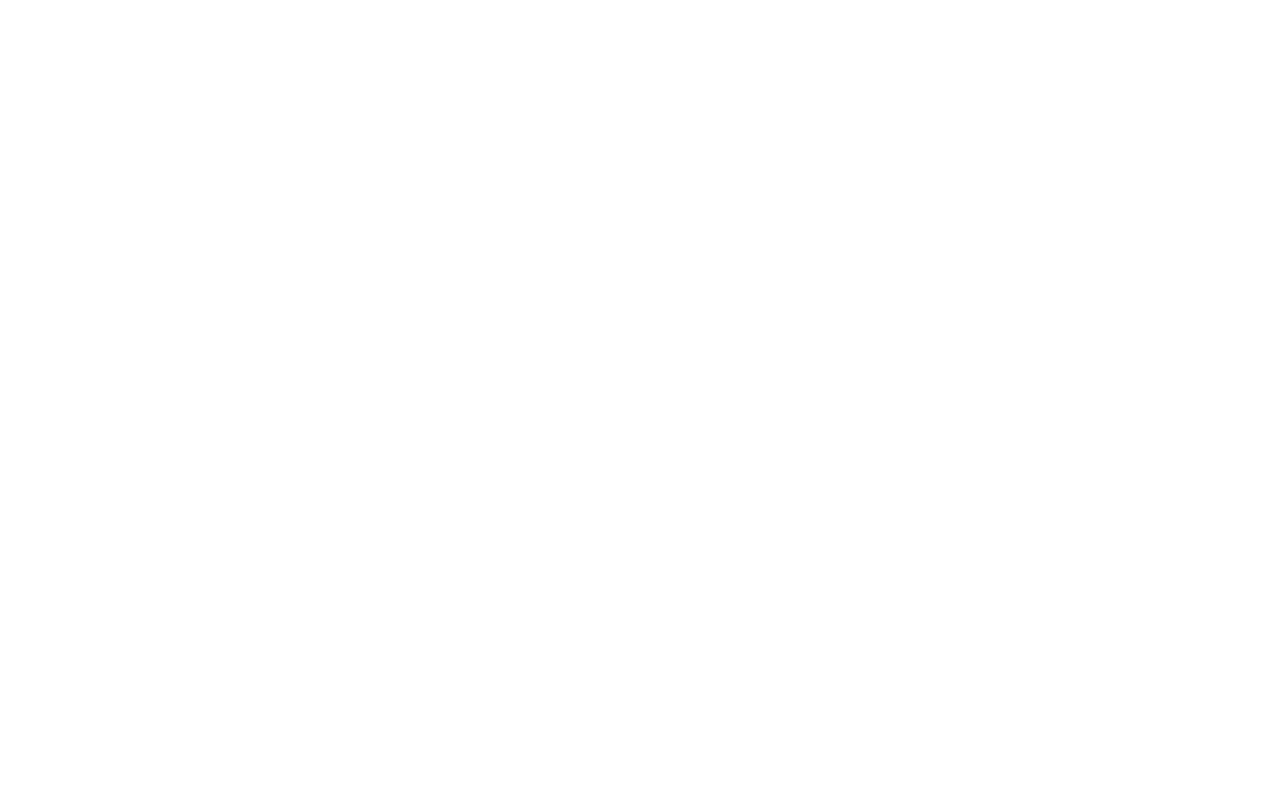
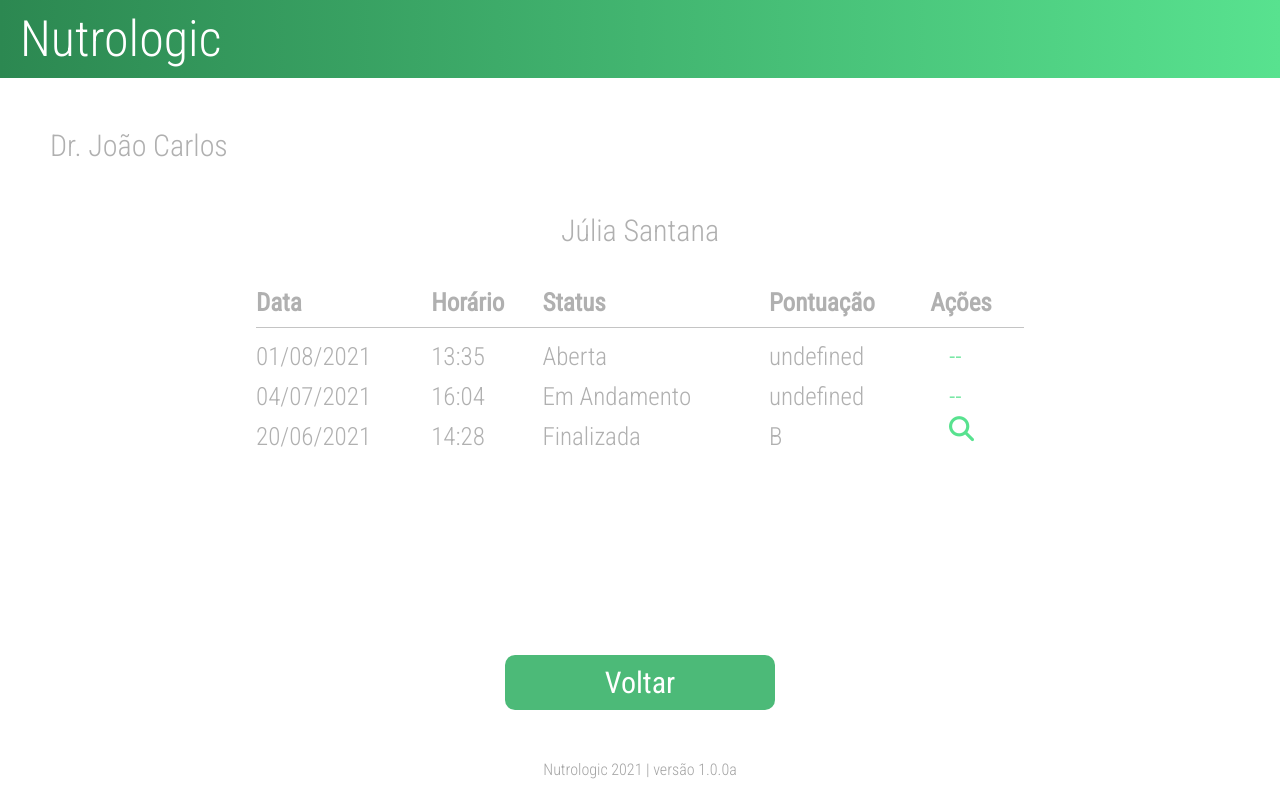
Before and after one commit to akelesis/nutrologic-frontend, a Vue app: page /nutritionist/patientHistory in a window 1280 px wide. Built offline with nearby package versions, Linux system fonts and the light colour scheme.

Commit message:
feat: create patient history view

```diff
--- a/src/router/index.js
+++ b/src/router/index.js
@@ -139,6 +139,11 @@
     path: '/nutritionist/evaluation/medicalRecords12',
     name: 'medicalRecords12',
     component: () => import('../views/NutritionistEvaluation/MedicalRecords12.vue')
+  },
+  {
+    path: '/nutritionist/patientHistory',
+    name: 'patientHistory',
+    component: () => import('../views/PatientHistory.vue')
   }
 ]
 
--- /dev/null
+++ b/src/views/PatientHistory.vue
@@ -0,0 +1,183 @@
+<template>
+  <div class="NutritionistDashboard">
+    <Header headerStyle="NutritionistHeader" />
+    <main class="patients-history-main">
+      <div class="patients-history-top-content">
+        <div class="nutritionist-name-container">
+          <p>{{user.name}}</p>
+        </div>
+        <div class="patients-history-container">
+          <p id="patient-name">{{user.patientName}}</p>
+          <table class="patients-history-table">
+            <thead>
+              <th>Data</th>
+              <th>Horário</th>
+              <th>Status</th>
+              <th>Pontuação</th>
+              <th>Ações</th>
+            </thead>
+            <tbody>
+              <tr v-for="history in PatientHistory" :key="history.id">
+                <td>{{history.data}}</td>
+                <td>{{history.horario}}</td>
+                <td>{{history.status}}</td>
+                <td>{{history.pontuacao}}</td>
+                <td class="action-buttons" v-if="history.pontuacao === 'undefined'">--</td>
+                <td class="action-buttons" v-else>
+                  <i class="fas fa-search"></i>
+                </td>
+              </tr>
+            </tbody>
+          </table>
+        </div>
+      </div>
+      <GreenButton label="Voltar"/>
+    </main>
+    <main-footer />
+  </div>
+</template>
+
+<script>
+import GreenButton from '../components/GreenButton.vue'
+import Header from '../components/Header.vue'
+import MainFooter from '../components/MainFooter.vue'
+export default {
+  components: {
+    Header,
+    MainFooter,
+    GreenButton
+  },
+  data () {
+    return {
+      user: {
+        name: 'Dr. João Carlos',
+        patientName: 'Júlia Santana'
+      },
+      PatientHistory: [
+        {
+          id: '1',
+          data: '01/08/2021',
+          horario: '13:35',
+          status: 'Aberta',
+          pontuacao: 'undefined'
+        },
+        {
+          id: '2',
+          data: '04/07/2021',
+          horario: '16:04',
+          status: 'Em Andamento',
+          pontuacao: 'undefined'
+        },
+        {
+          id: '3',
+          data: '20/06/2021',
+          horario: '14:28',
+          status: 'Finalizada',
+          pontuacao: 'B'
+        }
+      ]
+    }
+  }
+}
+</script>
+
+<style scoped>
+.NutritionistDashboard {
+  display: flex;
+  flex-direction: column;
+  justify-content: space-between;
+  height: 100vh;
+  font-family: 'Roboto Condensed', sans-serif;
+  font-weight: 300;
+}
+
+.patients-history-main{
+  display: flex;
+  flex-direction: column;
+  justify-content: space-between;
+  align-items: center;
+  height: 100%;
+  margin-top: 50px;
+}
+
+#patient-name {
+  font-size: 30px;
+  color: #B0B0B0;
+  margin-bottom: 40px;
+}
+
+.patients-history-top-content{
+  display: flex;
+  flex-direction: column;
+  justify-content: flex-start;
+  align-items: center;
+}
+
+.nutritionist-name-container{
+  display: flex;
+  justify-content: flex-start;
+  width: 100vw;
+  padding-left: 50px;
+}
+
+.nutritionist-name-container p{
+  font-size: 30px;
+  color: #B0B0B0;
+}
+
+.patients-history-container{
+  display: flex;
+  flex-direction: column;
+  justify-content: flex-start;
+  align-items: center;
+  min-width: 60vw;
+  max-height: 500px;
+  overflow: auto;
+  margin-top: 50px;
+  margin-bottom: 30px;
+}
+
+.patients-history-table{
+  width: 100%;
+  text-align: start;
+  border-collapse: collapse;
+  font-size: 25px;
+  color: #B0B0B0;
+}
+
+.patients-history-table thead {
+  border-bottom: 1px solid #C4C4C4;
+}
+
+.patients-history-table th {
+  text-align: start;
+}
+
+.patients-history-table thead::after {
+  height: 10px;
+  display: table-row;
+  content: '';
+}
+
+.patients-history-table tbody::before {
+  height: 10px;
+  display: table-row;
+  content: '';
+}
+
+.patients-history-table tr{
+  line-height: 40px;
+}
+
+.action-buttons {
+  display: flex;
+  justify-content: flex-start;
+  padding-left: 20%;
+  color: #58E28F;
+}
+
+.action-buttons i:hover{
+  cursor: pointer;
+  filter: brightness(80%);
+}
+</style>
```
